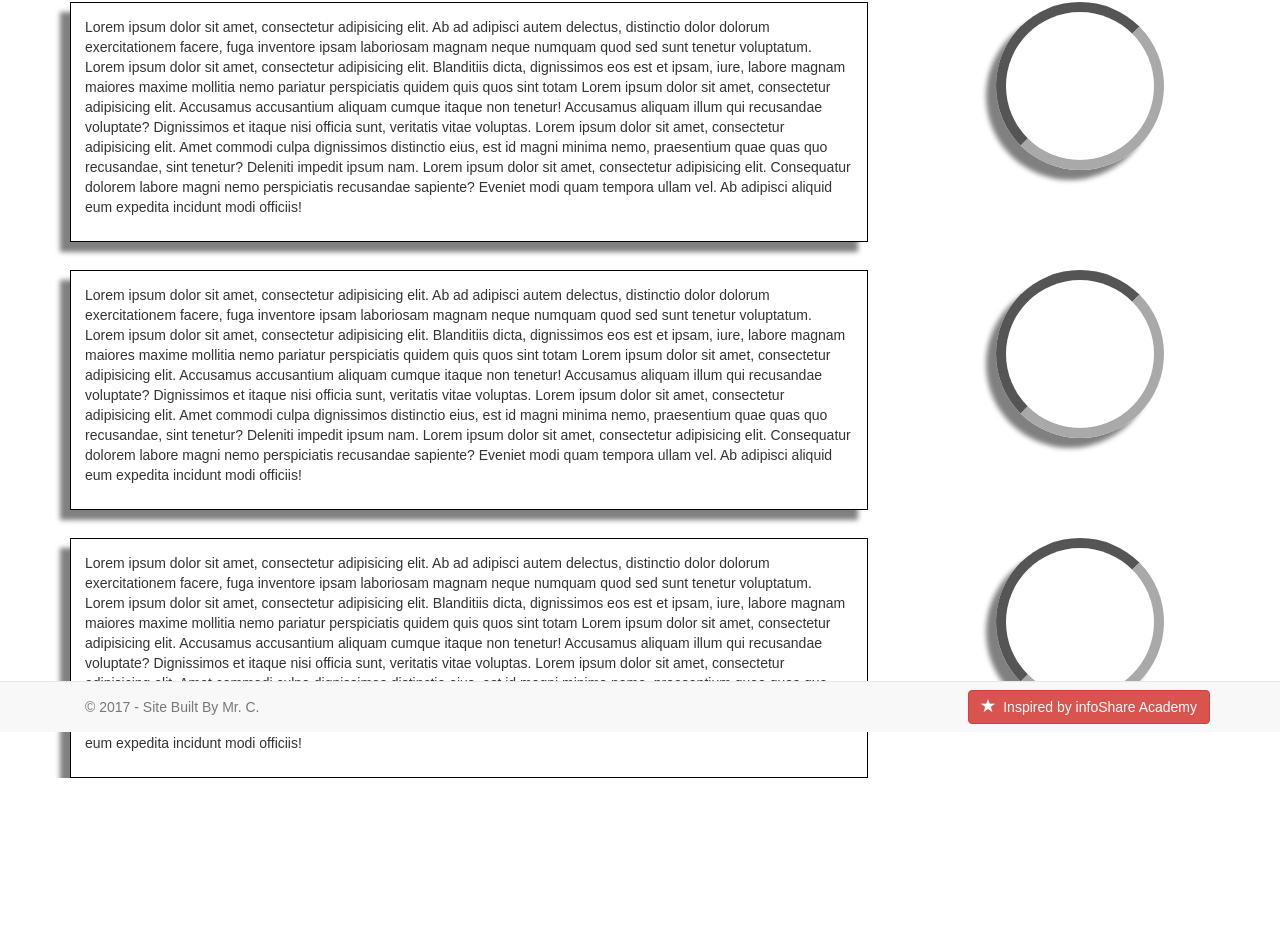
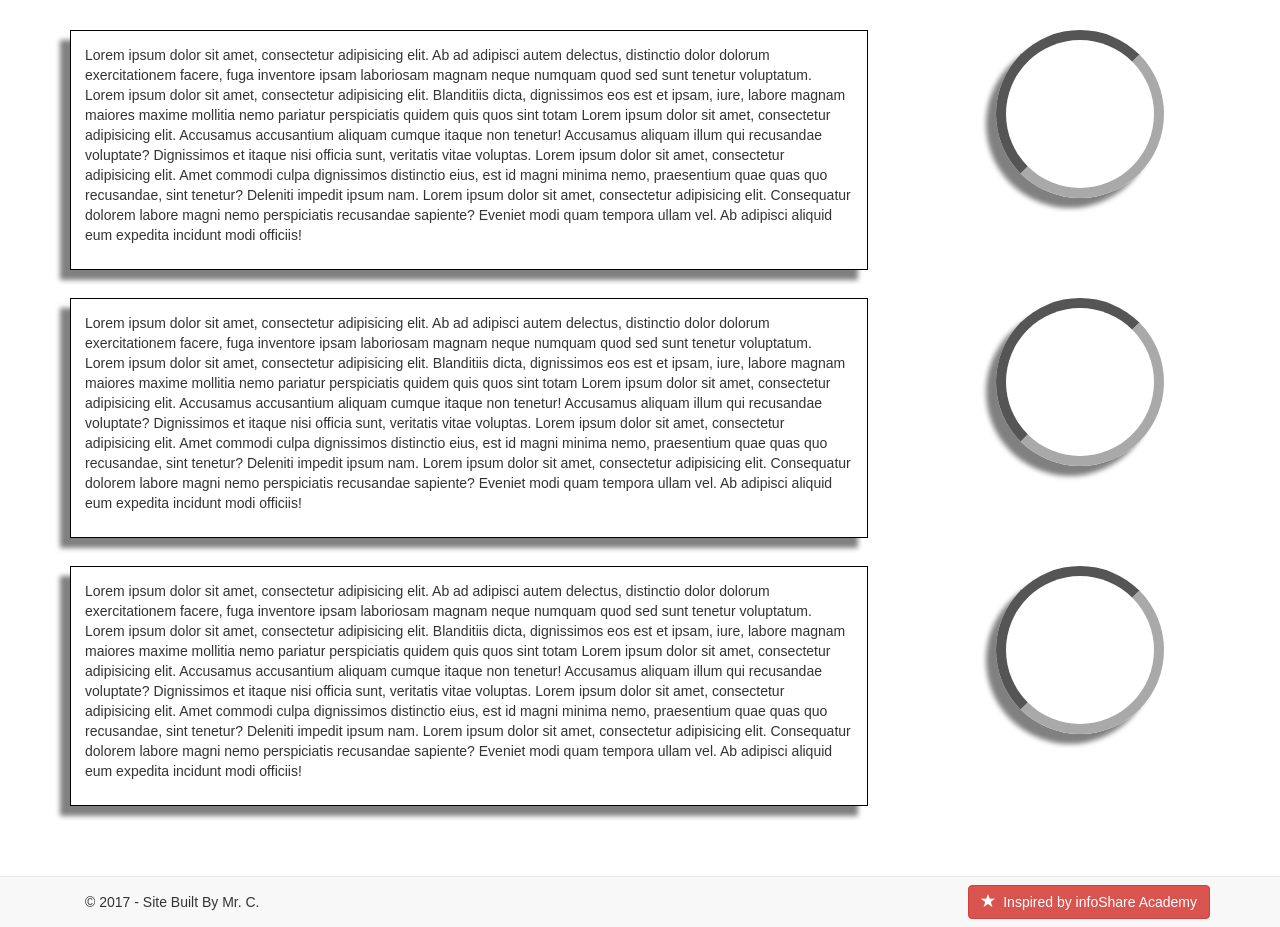
Before and after one commit to Czapelxd/first-draft-of-CV, a plain HTML site: page index.html in a window 1280 px wide. Shown: the part 68-995 px from the top of the page. Before the commit the page ends 846 px from the top, so only its background shows below. Drawn offline with nearby package versions, Linux system fonts and the light colour scheme.

Commit message:
footer fix

```diff
--- a/assets/styles/general.css
+++ b/assets/styles/general.css
@@ -2,10 +2,15 @@
     box-sizing: border-box;
 }
 
+html {
+    position: relative;
+    min-height: 100%;
+}
+
 body {
-    position: relative;
     font-family: 'Rubik', sans-serif;
     padding-top: 70px;
+    margin-bottom: 60px;
 }
 
 
@@ -15,6 +20,7 @@ body {
 .navbar-custom {
     background-color: black;
     border-color: black;
+    grid-area: menu;
 }
 
 .navbar-custom .navbar-brand,
@@ -64,6 +70,21 @@ a.navbar-brand {
 
 /*CONTENT*/
 
+.wrap {
+    display: grid;
+    grid-template-columns: 1fr;
+    grid-template-rows: auto;
+    grid-row-gap: 2em;
+    grid-template-areas:
+            "menu"
+            "content"
+            "footer"
+}
+
+.content {
+    grid-area: content;
+}
+
 .page {
     min-height:100%;
     position:relative;
@@ -88,20 +109,6 @@ a.navbar-brand {
                 "rightbar3";
     }
 
-}
-
-@media (max-width: 992px) {
-
-    .footer {
-        margin-top: 2em;
-        bottom: 0;
-    }
-
-    .foot {
-        position: relative;
-        clear:both;
-        bottom: 0;
-    }
 }
 
 .content1 {
@@ -195,6 +202,21 @@ a.navbar-brand {
     padding: 1em;
 }
 
+.footer {
+    grid-area: footer;
+    padding-top: 3em;
+    position: absolute;
+    bottom: 0;
+    width: 100%;
+    height: 60px;
+}
+
+.foot {
+    background-color: #f8f8f8;
+    border-top: 1px solid  #e7e7e7;
+    text-decoration-color: #777;
+}
+
 :target:before {
     content:"";
     display:block;
--- a/index.html
+++ b/index.html
@@ -13,7 +13,7 @@
     <script src="https://ajax.googleapis.com/ajax/libs/jquery/3.2.1/jquery.min.js"></script>
     <script src="https://maxcdn.bootstrapcdn.com/bootstrap/3.3.7/js/bootstrap.min.js"></script>
 </head>
-<body>
+<body class="wrap">
 <header>
     <div class="head">
         <nav class="navbar navbar-custom navbar-fixed-top">
@@ -53,7 +53,7 @@
         </nav>
     </div>
 </header>
-<main>
+<main class="content">
     <section class="page container" id="intro">
         <article class="content1">
             <p class="front-text">Lorem ipsum dolor sit amet, consectetur adipisicing elit. Ab ad adipisci autem delectus, distinctio dolor dolorum exercitationem facere, fuga inventore ipsam laboriosam magnam neque numquam quod sed sunt tenetur voluptatum. Lorem ipsum dolor sit amet, consectetur adipisicing elit. Blanditiis dicta, dignissimos eos est et ipsam, iure, labore magnam maiores maxime mollitia nemo pariatur perspiciatis quidem quis quos sint totam Lorem ipsum dolor sit amet, consectetur adipisicing elit. Accusamus accusantium aliquam cumque itaque non tenetur! Accusamus aliquam illum qui recusandae voluptate? Dignissimos et itaque nisi officia sunt, veritatis vitae voluptas. Lorem ipsum dolor sit amet, consectetur adipisicing elit. Amet commodi culpa dignissimos distinctio eius, est id magni minima nemo, praesentium quae quas quo recusandae, sint tenetur? Deleniti impedit ipsum nam. Lorem ipsum dolor sit amet, consectetur adipisicing elit. Consequatur dolorem labore magni nemo perspiciatis recusandae sapiente? Eveniet modi quam tempora ullam vel. Ab adipisci aliquid eum expedita incidunt modi officiis!</p>
@@ -85,10 +85,9 @@
     </section>
 </main>
 <footer class="footer">
-        <div class="navbar navbar-default navbar-fixed-bottom foot">
+        <div class="foot">
             <div class="container">
                 <p class="navbar-text pull-left">© 2017 - Site Built By Mr. C.</p>
-
                 <a target="_blank" href="http://infoshareacademy.com/" class="navbar-btn btn-danger btn pull-right">
                 <span class="glyphicon glyphicon-star"></span>  Inspired by infoShare Academy</a>
             </div>
```
